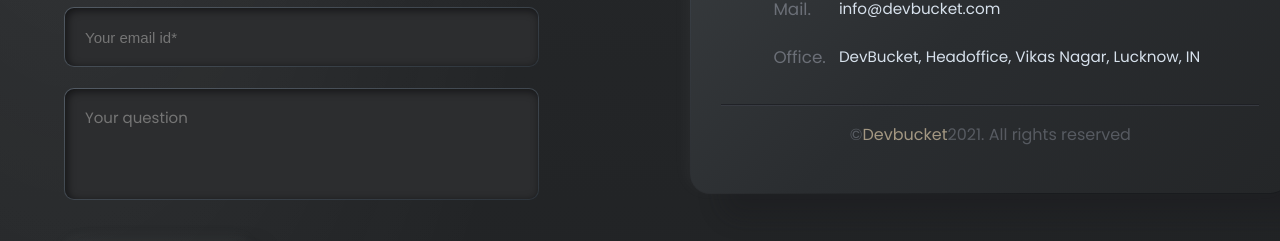
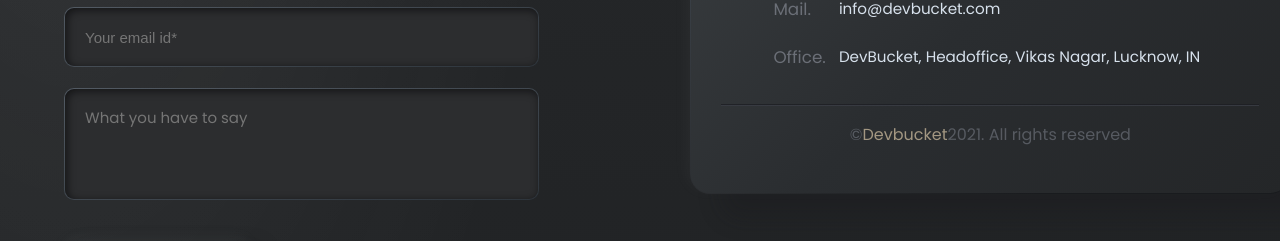
Before and after one commit to varun-singhh/vovoca, a Next.js app: page / in a window 1280 px wide. Shown: the part 2377-2618 px from the top of the page. Built offline with nearby package versions, Linux system fonts and the light colour scheme; no server answers; a web font is replaced by a local one.

Commit message:
Mailing Box Updated

```diff
--- a/components/homepage/Footer/Footer.jsx
+++ b/components/homepage/Footer/Footer.jsx
@@ -13,7 +13,7 @@ const Footer = () => {
               our project? Feel Free to contact us anytime. We are just a click
               away
             </p>
-            <form className={style.get__in__touch__form}>
+            <form action="https://formspree.io/f/xnqlqgza" method="POST" className={style.get__in__touch__form}>
               <div className={style.form__row}>
                 <div className={style.inputs}>
                   <input
@@ -33,8 +33,8 @@ const Footer = () => {
                   <textarea
                     className={style.mssg__input}
                     type="text"
-                    placeholder="Your question"
-                    name="email"
+                    placeholder="What you have to say"
+                    name="message"
                   />
                 </div>
               </div>
```
